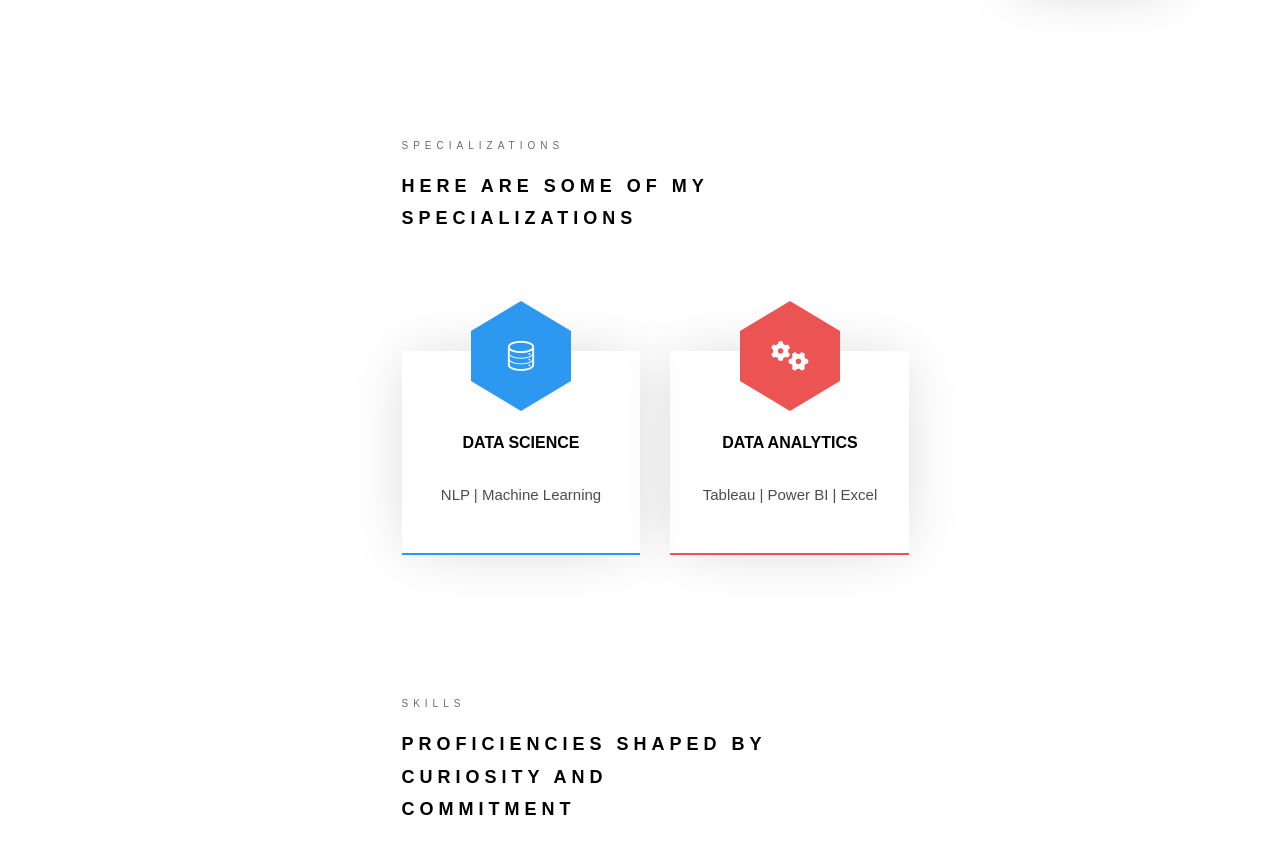
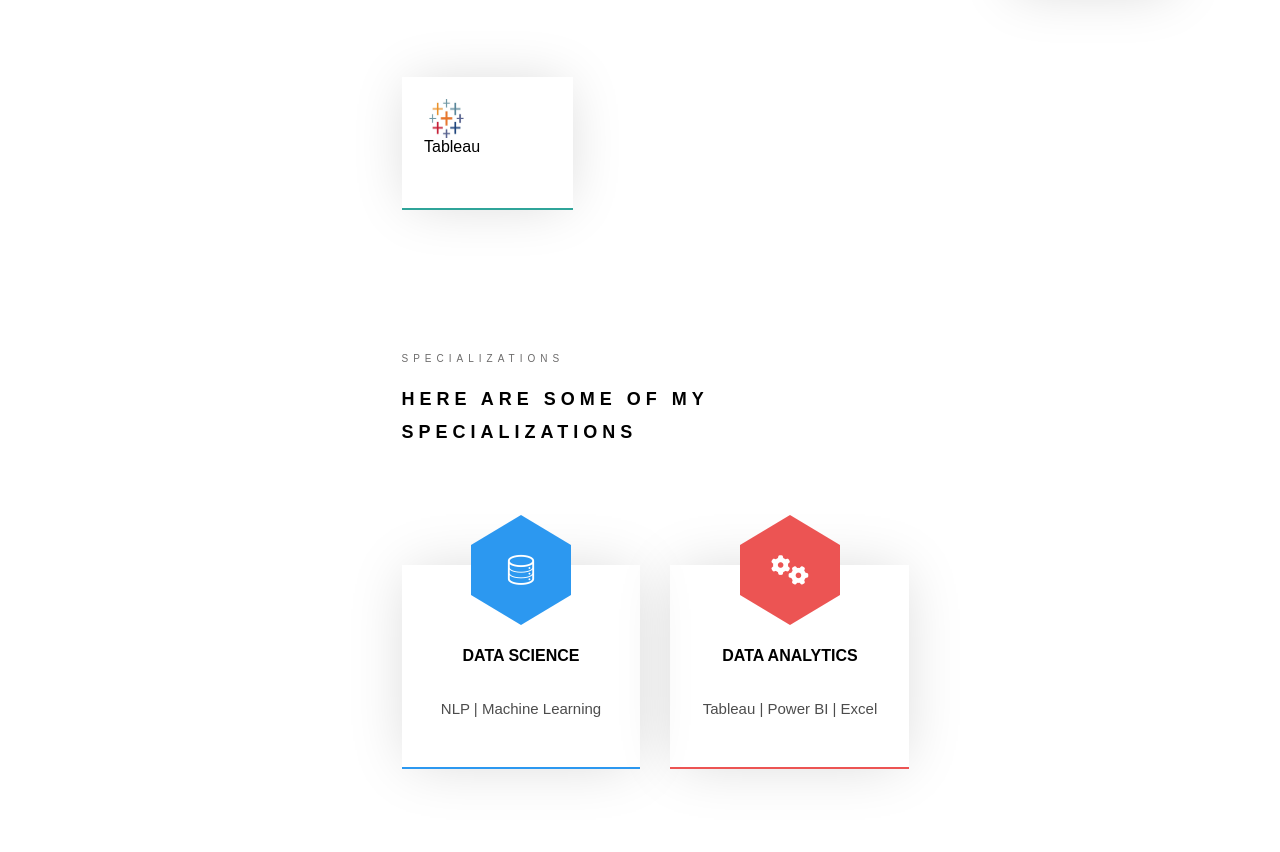
Before and after one commit to NidhiBenny/College_Profile, a plain HTML site: page index.html in a window 1280 px wide. Shown: the part 918-1770 px from the top of the page. Drawn offline with Linux system fonts and the light colour scheme; a web font is replaced by a local one.

Commit message:
Update index.html

```diff
--- a/index.html
+++ b/index.html
@@ -185,6 +185,17 @@
             											</span>
         										</div>
     										</a>
+									</div>
+
+									<div class="col-md-3 animate-box" data-animate-effect="fadeInTop">
+										<a href="https://public.tableau.com/app/profile/nidhi.benny/vizzes" target="_blank"> <!-- Tableau Link -->
+											<div class="services color-5">
+												<span class="icon2">
+													<img src="images/tableau_logo.jpg" style="width: 45px; height: 39px;">
+													<h3>Tableau</h3>
+												</span>
+											</div>
+										</a>
 									</div>
 
 								</div>
```
